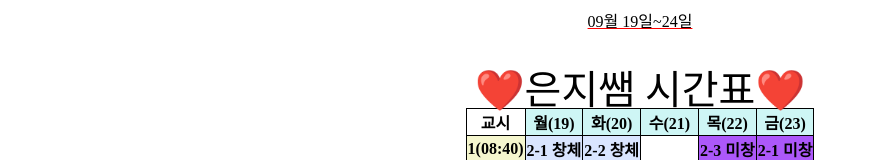
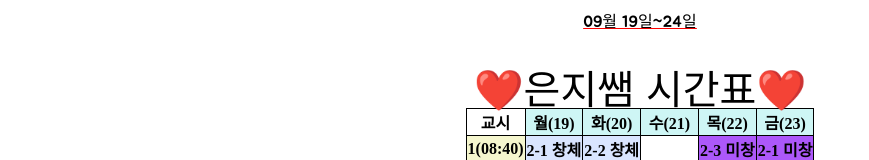
Before and after one commit to softlightb612/softlightb612.github.io, a plain HTML site: page 철원고/시간표/전은지.html in a window 1280 px wide. Shown: the top 160 px of the page, without its empty margins (0-869 px from the left). Drawn offline with Linux system fonts and the light colour scheme.

Commit message:
글씨체

```diff
--- a/철원고/시간표/css/date.css
+++ b/철원고/시간표/css/date.css
@@ -1,4 +1,5 @@
 .date {
+    font-family: 'Jua', sans-serif;
     height: 50px;
     display: flex;
     justify-content: center;
--- a/철원고/시간표/css/title-eunji.css
+++ b/철원고/시간표/css/title-eunji.css
@@ -1,6 +1,8 @@
 .title-eunji {
+    font-family: 'Jua', sans-serif;
     font-size: 40px;
     height: 50px;
     display: flex;
     justify-content: center;
+
 }
--- a/철원고/시간표/전은지.html
+++ b/철원고/시간표/전은지.html
@@ -1,5 +1,6 @@
 <!DOCTYPE html>
 <html lang="kr">
+
 <head>
     <meta charset="UTF-8">
     <meta http-equiv="X-UA-Compatible" content="IE=edge">
@@ -7,8 +8,12 @@
     <link rel="stylesheet" href="/철원고/시간표/css/table.css">
     <link rel="stylesheet" href="/철원고/시간표/css/title-eunji.css">
     <link rel="stylesheet" href="/철원고/시간표/css/date.css">
+    <link rel="preconnect" href="https://fonts.googleapis.com">
+    <link rel="preconnect" href="https://fonts.gstatic.com" crossorigin>
+    <link href="https://fonts.googleapis.com/css2?family=Jua&display=swap" rel="stylesheet">
     <title>❤️은지쌤 시간표❤️</title>
 </head>
+
 <body>
     <div class="date">09월 19일~24일</div>
     <div class="title-eunji">❤️은지쌤 시간표❤️</div>
@@ -82,4 +87,5 @@
     <p>문의 사항: 010-3323-6939</p>
     <a href="/index.html">처음으로 돌아가기</a>
 </body>
+
 </html>
```
Lines whose indentation alone changed are shown as unchanged.
